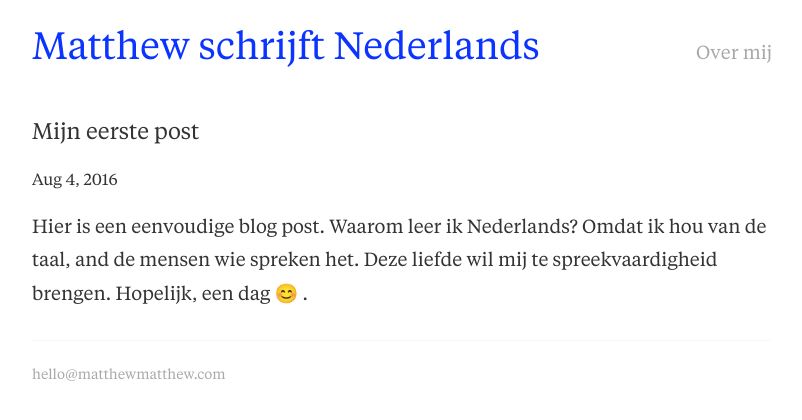
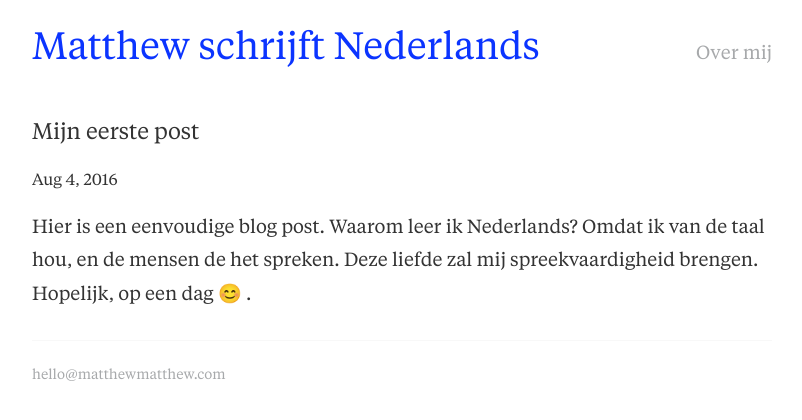
Before and after one commit to matthewyeah/matthewhicksnl, a Jekyll site: the page built from _posts/2016-07-03-welcome-to-jekyll.markdown, in a window 1280 px wide. Shown: the top 420 px of the page, without its empty margins (238-1040 px from the left). Built offline with Jekyll 4.4.1, drawn with Linux system fonts in a browser that asks for light colours.

Commit message:
corrected post

```diff
--- a/_posts/2016-07-03-welcome-to-jekyll.markdown
+++ b/_posts/2016-07-03-welcome-to-jekyll.markdown
@@ -4,4 +4,5 @@ title:  "Mijn eerste post"
 date:   2016-08-04 18:31:58 +0200
 categories: new
 ---
-Hier is een eenvoudige blog post. Waarom leer ik Nederlands? Omdat ik hou van de taal, and de mensen wie spreken het. Deze liefde wil mij te spreekvaardigheid brengen. Hopelijk, een dag 😊 .
+
+Hier is een eenvoudige blog post. Waarom leer ik Nederlands? Omdat ik van de taal hou, en de mensen de het spreken. Deze liefde zal  mij spreekvaardigheid brengen. Hopelijk, op een dag 😊 .
```
